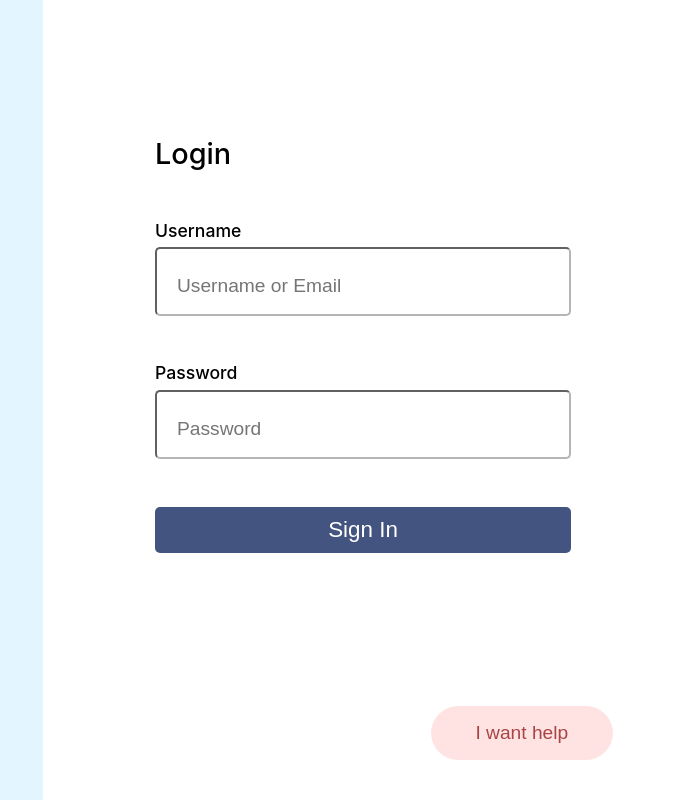
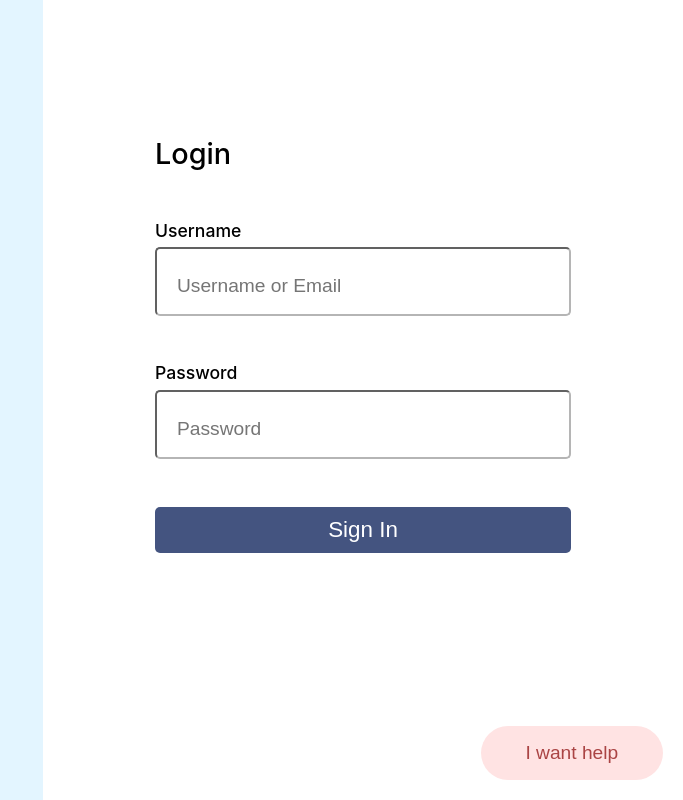
Before and after one commit to adam-goodrich/modal-practice, a React (Create React App) app: page / in a window 1280 px wide. Shown: the whole page, without its empty margins (597-1280 px from the left). Built offline with nearby package versions, Linux system fonts and the light colour scheme.

Commit message:
played with button positioning relative to parent

```diff
--- a/src/App.js
+++ b/src/App.js
@@ -5,7 +5,6 @@ function App() {
   return (
     <div className="container">
       <Login />
-      <HelpModal />
     </div>
   );
 }
--- a/src/HelpModal.css
+++ b/src/HelpModal.css
@@ -9,18 +9,24 @@
   justify-content: center;
 }
 
+.btn {
+  position: relative;
+}
+
 .open-btn {
   font-size: 1.2rem;
   font-weight: 450;
   position: absolute;
-  bottom: 40px;
-  right: 70px;
+  bottom: 20px;
+  right: 20px;
   padding: 1rem 2.8rem;
   border-radius: 30px;
   border: none;
   color: #aa4444;
   background-color: #ffe3e3;
   cursor: pointer;
+  justify-self: flex-end;
+  display: inline;
 }
 
 .yes-no-btn {
@@ -37,7 +43,7 @@
 }
 
 .popup {
-  position: absolute;
+  position: relative;
   width: 100%;
   height: 100vh;
   display: none;
--- a/src/HelpModal.jsx
+++ b/src/HelpModal.jsx
@@ -29,8 +29,8 @@ const HelpModal = () => {
   });
 
   return (
-    <div>
-      <div className="btn">
+    <div className="btn">
+      <div>
         <button type="button" className="open-btn">
           I want help
         </button>
--- a/src/Login.css
+++ b/src/Login.css
@@ -10,8 +10,25 @@
   min-height: 500px;
 }
 
+.container {
+  display: flex;
+  justify-content: center;
+  align-items: center;
+  height: 100vh;
+  position: relative;
+}
+
 .flex-child:first-child {
   background-color: #e3f5ff;
+}
+
+.second-flex {
+  display: flex;
+  height: 100vh;
+  width: 100%;
+  position: relative;
+  justify-content: center;
+  align-items: center;
 }
 
 .log-in-form {
--- a/src/Login.jsx
+++ b/src/Login.jsx
@@ -37,6 +37,7 @@ const Login = () => {
             </button>
           </form>
         </div>
+        <HelpModal />
       </div>
     </div>
   );
--- a/src/index.css
+++ b/src/index.css
@@ -130,11 +130,11 @@ html {
   -webkit-font-smoothing: antialiased;
   -moz-osx-font-smoothing: grayscale;
 }
-
+/*
 .container {
   height: 100vh;
   width: 100%;
   display: flex;
   justify-content: center;
   align-items: center;
-}
+} */
```
